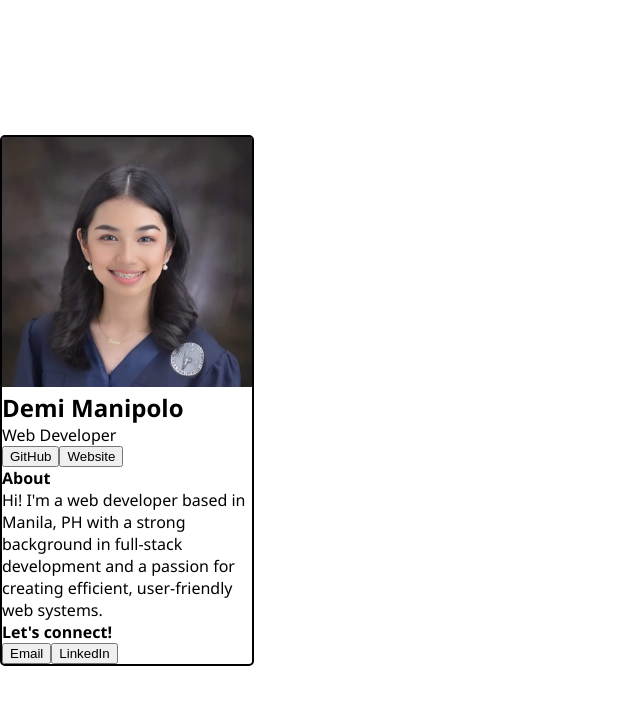
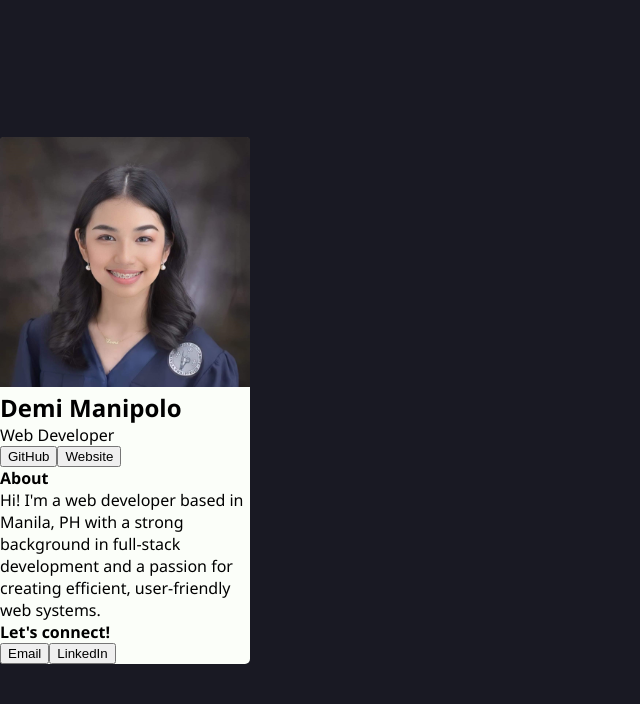
Before and after one commit to mmadiee/scrimba-digital-business-card, a React (Vite) app: page / in a window 1280 px wide. Shown: the top 704 px of the page, without its empty margins (0-640 px from the left). Built offline with nearby package versions, Linux system fonts and the light colour scheme.

Commit message:
Added Backgroung color for card and body

```diff
--- a/src/App.css
+++ b/src/App.css
@@ -2,12 +2,13 @@
     width: 250px;
     height: 100%;
     border-radius: 5px;
-    border: 2px solid black;
+    background-color: #FBFEF9;
 }
 
 .profile {
     width: 250px;
     height: 250px;
+    border-radius: 3px 3px 0 0;
 }
 
 h2, p , h4{
--- a/src/index.css
+++ b/src/index.css
@@ -4,4 +4,5 @@ body {
   place-items: center;
   min-width: 320px;
   min-height: 100vh;
+  background-color: #191923;
 }
```
